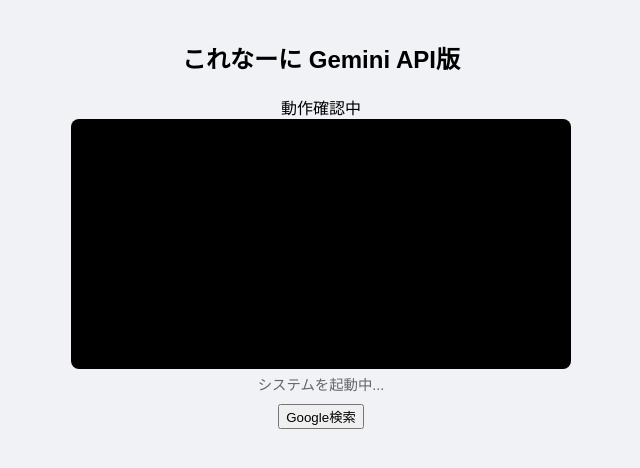
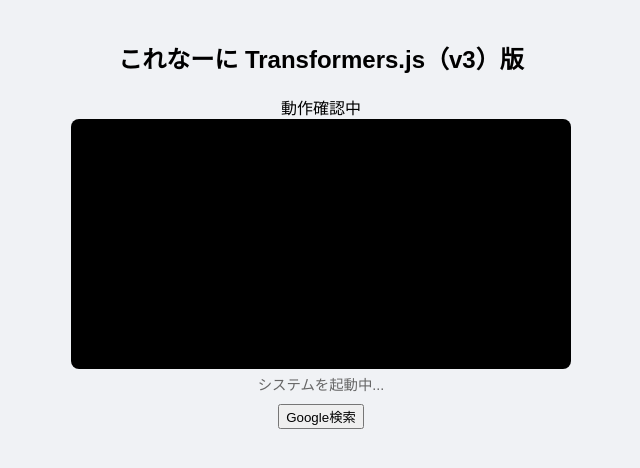
Before and after one commit to keioga/Nanikore2, a plain HTML site: page index.html in a window 1280 px wide. Shown: the whole page, without its empty margins (319-959 px from the left). Drawn offline with Linux system fonts and the light colour scheme.

Commit message:
first commit

```diff
--- a/index.html
+++ b/index.html
@@ -13,7 +13,7 @@
     <title>Google MediaPipe カメラ認識 PWA</title>
 </head>
 <body>
-    <h2>これなーに Gemini API版</h2>
+    <h2>これなーに Transformers.js（v3）版</h2>
     <div>動作確認中</div>
     <div class="container">
         <video id="video" autoplay playsinline muted></video>
```
